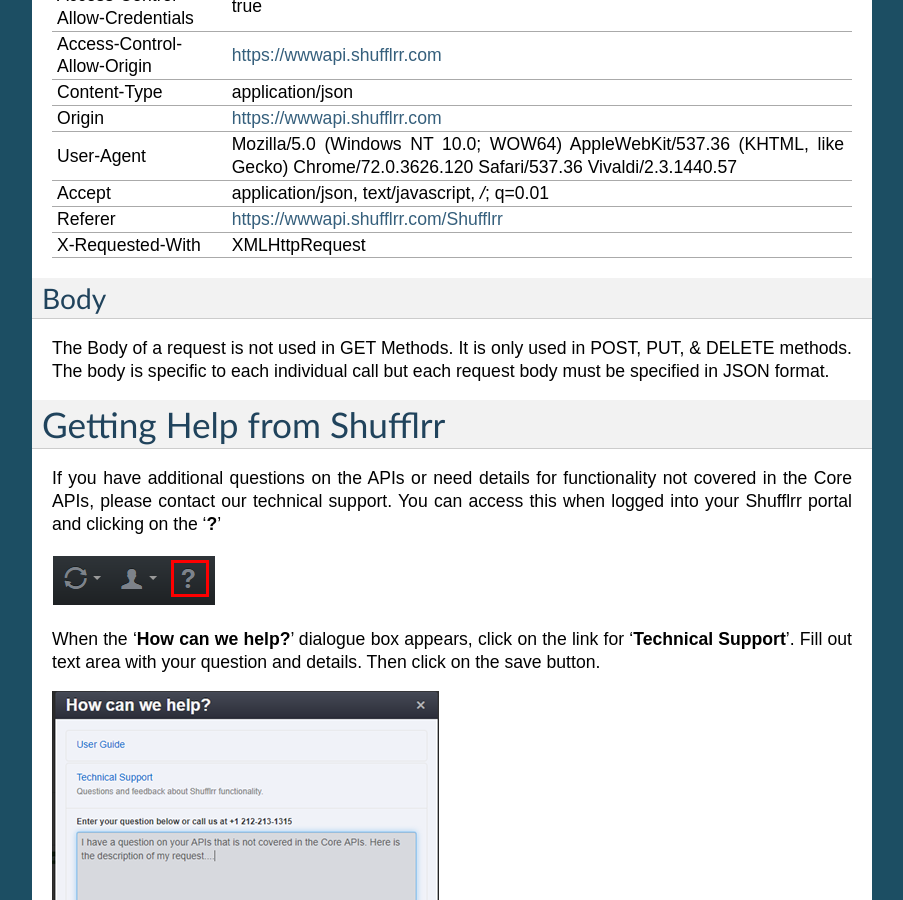
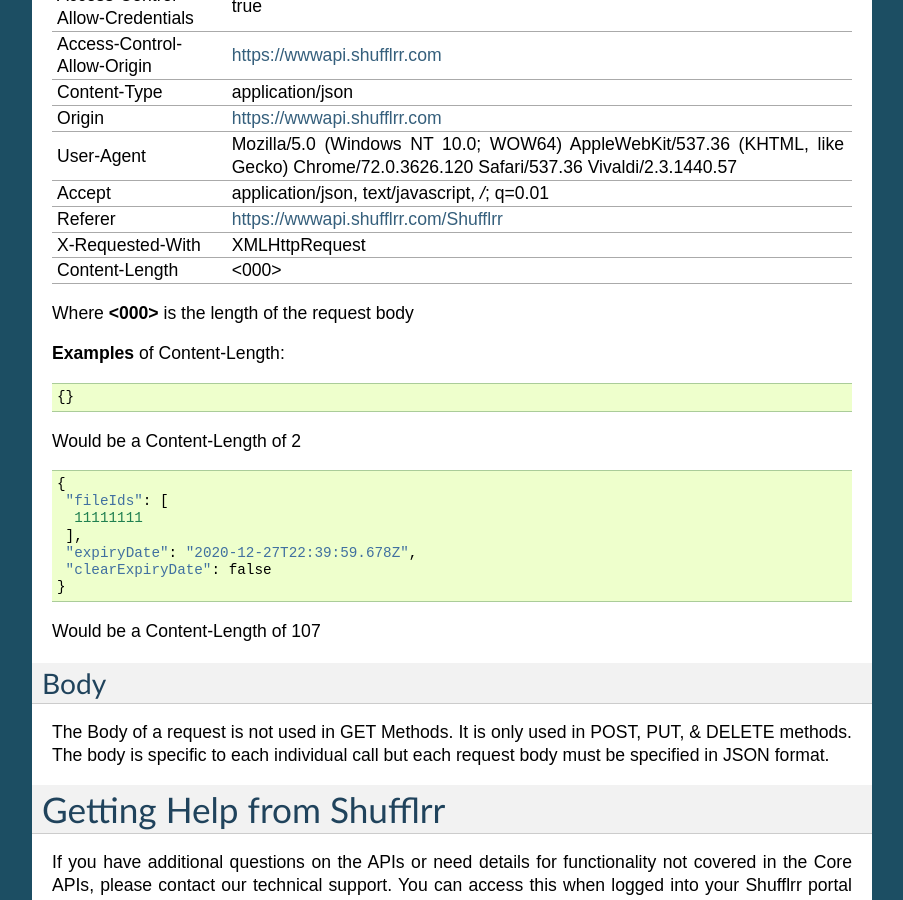
Before and after one commit to shufflrr/docs, a Sphinx documentation site: the page built from docs/source/summary.rst, in a window 1280 px wide and 900 px high, scrolled down 3231 px. Shown: the whole window, without its empty margins (198-1101 px from the left). Built offline with Sphinx 7.4.7, drawn with Linux system fonts in a browser that asks for light colours.

Commit message:
Updated Headers information to include Content-Length

```diff
--- a/docs/source/summary.rst
+++ b/docs/source/summary.rst
@@ -143,12 +143,36 @@
 +----------------------------------+------------------------------------------------------------------------------------------------------------------------------------+
 | X-Requested-With                 | XMLHttpRequest                                                                                                                     |
 +----------------------------------+------------------------------------------------------------------------------------------------------------------------------------+
+| Content-Length                   | <000>                                                                                                                              |
++----------------------------------+------------------------------------------------------------------------------------------------------------------------------------+
 
 .. __: https://wwwapi.shufflrr.com
 
 .. __: https://wwwapi.shufflrr.com
 
 .. __: https://wwwapi.shufflrr.com/Shufflrr
+
+Where **<000>** is the length of the request body
+
+**Examples** of Content-Length:
+
+::
+
+   {}
+
+Would be a Content-Length of 2
+
+::
+
+   {
+    "fileIds": [
+     11111111
+    ],
+    "expiryDate": "2020-12-27T22:39:59.678Z",
+    "clearExpiryDate": false
+   }
+
+Would be a Content-Length of 107
 
 
 Body
```
